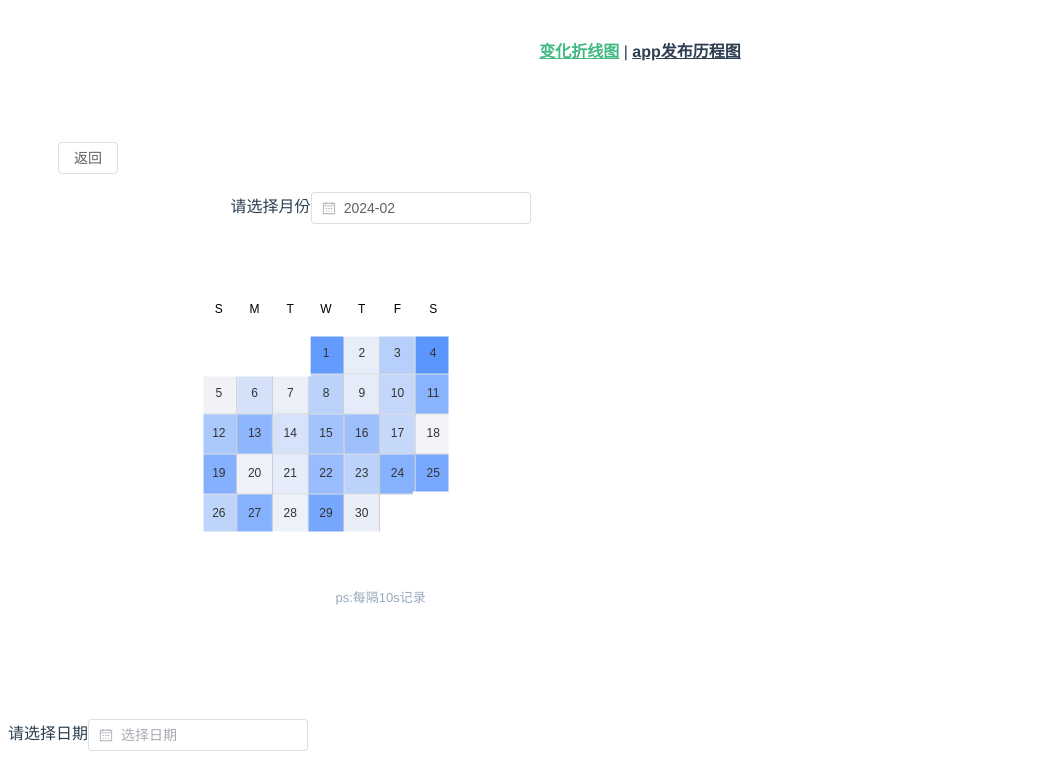
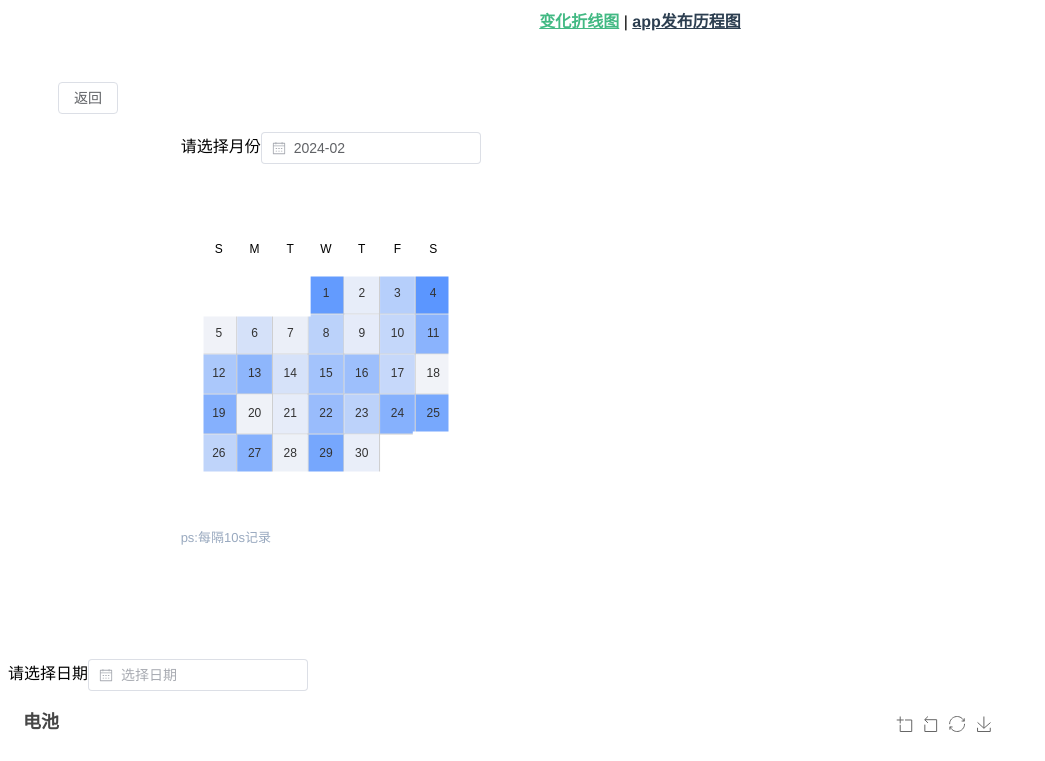
Before and after one commit to wadewtwt/vue-use-count, a Vue app: page / in a window 1280 px wide. Shown: the top 761 px of the page, without its empty margins (0-1045 px from the left). Built offline with nearby package versions, Linux system fonts and the light colour scheme.

Commit message:
小修小补

```diff
--- a/src/App.vue
+++ b/src/App.vue
@@ -1,5 +1,5 @@
 <template>
-  <nav>
+  <nav class="topText" >
     <router-link to="/">变化折线图</router-link> |
     <router-link to="/version">app发布历程图</router-link>
   </nav>
@@ -11,20 +11,20 @@
   font-family: Avenir, Helvetica, Arial, sans-serif;
   -webkit-font-smoothing: antialiased;
   -moz-osx-font-smoothing: grayscale;
-  text-align: center;
-  color: #2c3e50;
+  //text-align: center;
+  //color: #2c3e50;
 }
 
-nav {
-  padding: 30px;
+.topText{
+  text-align: center;
 }
 
-nav a {
+.topText a {
   font-weight: bold;
   color: #2c3e50;
 }
 
-nav a.router-link-exact-active {
+.topText a.router-link-exact-active {
   color: #42b983;
 }
 </style>
--- a/src/static/css/process.css
+++ b/src/static/css/process.css
@@ -7,6 +7,7 @@
 }
 a, img {
 	border:0;
+	color: #222222;
 }
 
 #tabA{
--- a/src/static/css/tab.css
+++ b/src/static/css/tab.css
@@ -42,7 +42,7 @@ nav li {
 }
 
 
-.current {
+.current a{
   color: #00bbff;
   /*background: greenyellow;*/
 }
--- a/src/views/Version.vue
+++ b/src/views/Version.vue
@@ -83,16 +83,17 @@ export default {
     }
   },
   methods:{
-    fetchData() {
+    fetchData(id) {
       this.listLoading = true
       // fetchList(this.postForm).then(response => {
+
         this.list = [
           {
             "id": 34,
             "versionNumber": "1.0.7.2",
             "versionNumberDouble": 1.072,
             "alias": "1.0.7.2",
-            "description": "增加深度判断",
+            "description": "增加深度判断id:" + id,
             "downloadUrl": "https://www.xxx.com/app/backend/2023/12/07/一个应用app1.0.7.2.apk",
             "sizeStr": "81.34MB",
             "appId": 1,
@@ -109,7 +110,7 @@ export default {
             "versionNumber": "1.0.7.1",
             "versionNumberDouble": 1.071,
             "alias": "1.0.7.1版本",
-            "description": "增加深度判断",
+            "description": "增加深度判断id:"+ id,
             "downloadUrl": "https://www.xxx.com/app/backend/2023/12/07/一个应用app1.0.7.1.apk",
             "sizeStr": "47.79MB",
             "appId": 1,
@@ -126,7 +127,7 @@ export default {
             "versionNumber": "1.0.6",
             "versionNumberDouble": 1.06,
             "alias": "一个应用演示Demo",
-            "description": "v1.0.增加深度判断",
+            "description": "v1.0.增加深度判断id:"+ id,
             "downloadUrl": "https://www.xxx.com/app/backend/2023/12/07/一个应用app1.0.6.apk",
             "sizeStr": "47.77MB",
             "appId": 1,
@@ -201,13 +202,17 @@ export default {
       }
       e.currentTarget.classList.add('current')
       // 拉最新数据
-      this.fetchData()
+
+      this.fetchData(id)
+
+
       // 使下拉都收起
       this.num = 1;
       this.moreTxt = '显示全部';
       console.log("切换了，isShow现在是：" + this.isShow + ",而我现在要改成false")
       this.isShow = true
     },
+
     handleMore(){
       console.log("点击更多了，现在isShow是：" + this.isShow)
 
@@ -222,7 +227,7 @@ export default {
     this.baseUrl = process.env.VUE_APP_BASE_API
 
     // ajax请求数据
-    this.fetchData()
+    this.fetchData(1)
 
     // 加载多个js到页面中
     var arrUrl = [
```
